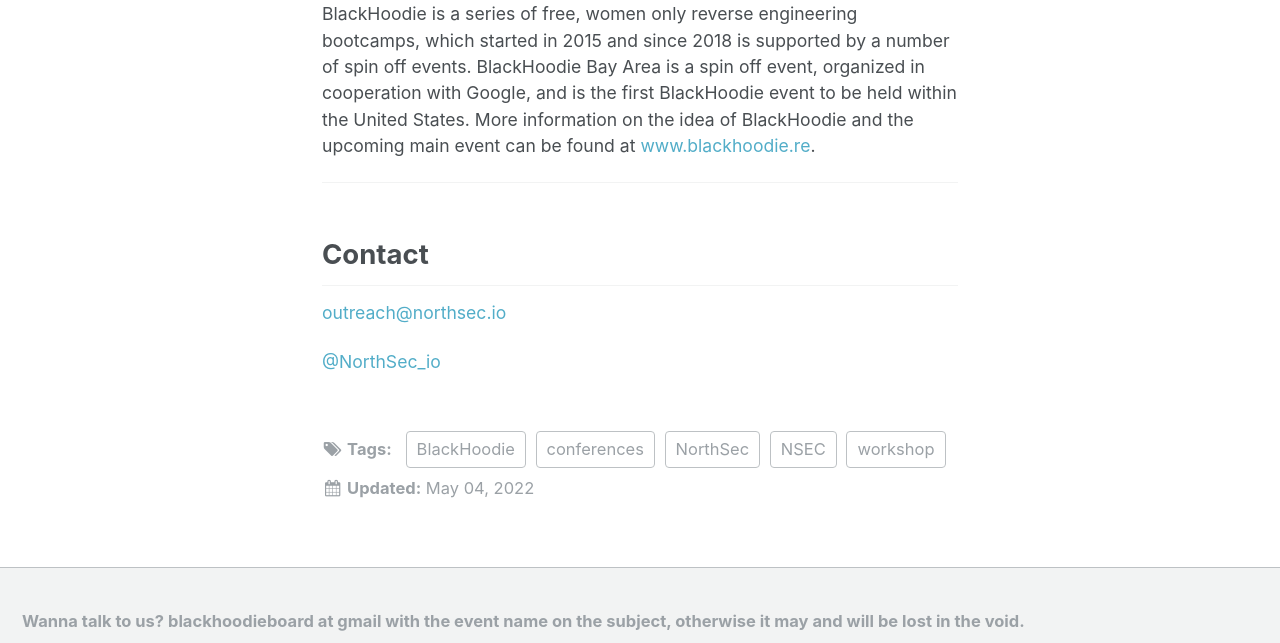
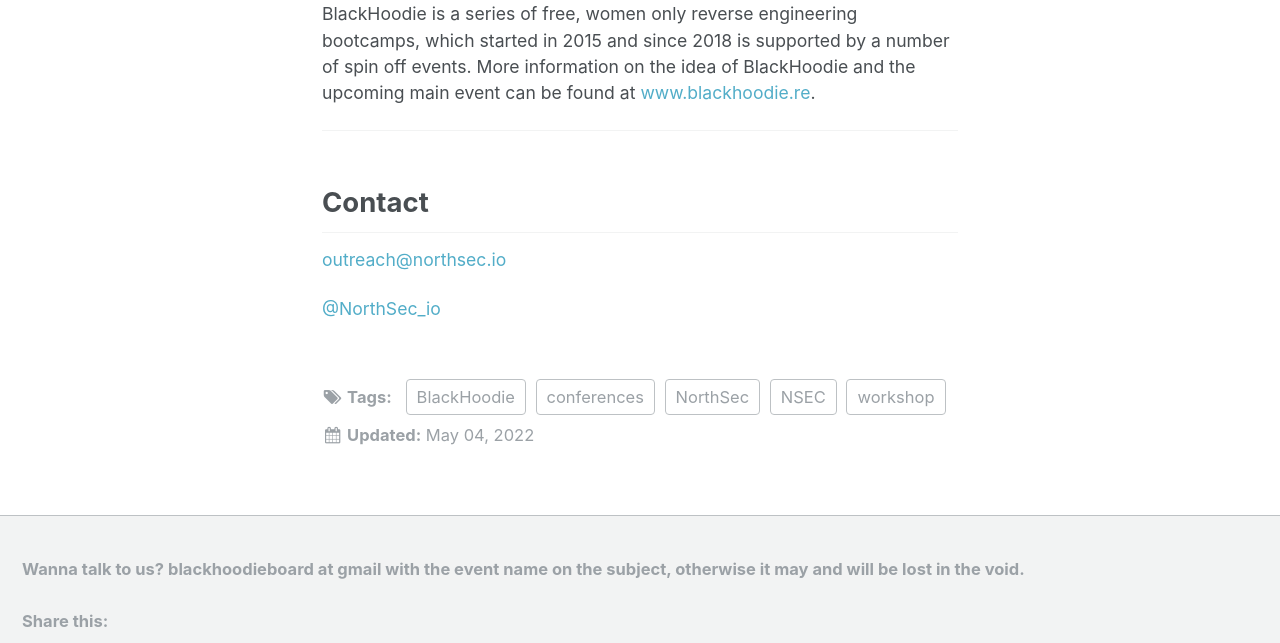
Before and after one commit to blackhoodieRE/blackhoodiere.github.io, a Jekyll site: the page built from _posts/2022-05-04-NorthSec_Montreal.md, in a window 1280 px wide and 900 px high, scrolled down 1934 px, cut to the strip 257-900 px from the top of the window. Built offline with Jekyll 4.4.1, drawn with Linux system fonts in a browser that asks for light colours; comment, search, counter and statistics services are not loaded.

Commit message:
remove the line about the bay area

```diff
--- a/_posts/2022-05-04-NorthSec_Montreal.md
+++ b/_posts/2022-05-04-NorthSec_Montreal.md
@@ -55,7 +55,7 @@
 The number of female engineers working on complex low level security topics is crushingly low. My past teaching experience shows me, that is not due to lack of interest in challenges, but has to do with aspiring hackerettes sporting impressive anxieties. And I get it, modern day exploitation is an intimidating field, and the fact that this field’s engineers are usually all male, fancy death metal fashion and are offensive by definition, doesn’t help. But, among us, one doesn’t need to be male and death metal to be successful there. The BlackHoodie workshops aim to make complex subjects more tangible and less intimidating for women, in order to get motivated hackerettes started on their security careers. It is not about building walls around a minority, but about creating space, where participants can build confidence, foster shared interests, build connections, and in the end contribute themselves as part of a happier community. It keeps fascinating me how many former BlackHoodies keep sticking around, and do impressive work in several different areas of security.
 
 ### What is BlackHoodie?
-BlackHoodie is a series of free, women only reverse engineering bootcamps, which started in 2015 and since 2018 is supported by a number of spin off events. BlackHoodie Bay Area is a spin off event, organized in cooperation with Google, and is the first BlackHoodie event to be held within the United States. More information on the idea of BlackHoodie and the upcoming main event can be found at [www.blackhoodie.re](https://www.blackhoodie.re/).
+BlackHoodie is a series of free, women only reverse engineering bootcamps, which started in 2015 and since 2018 is supported by a number of spin off events. More information on the idea of BlackHoodie and the upcoming main event can be found at [www.blackhoodie.re](https://www.blackhoodie.re/).
 
 ---
 
```
